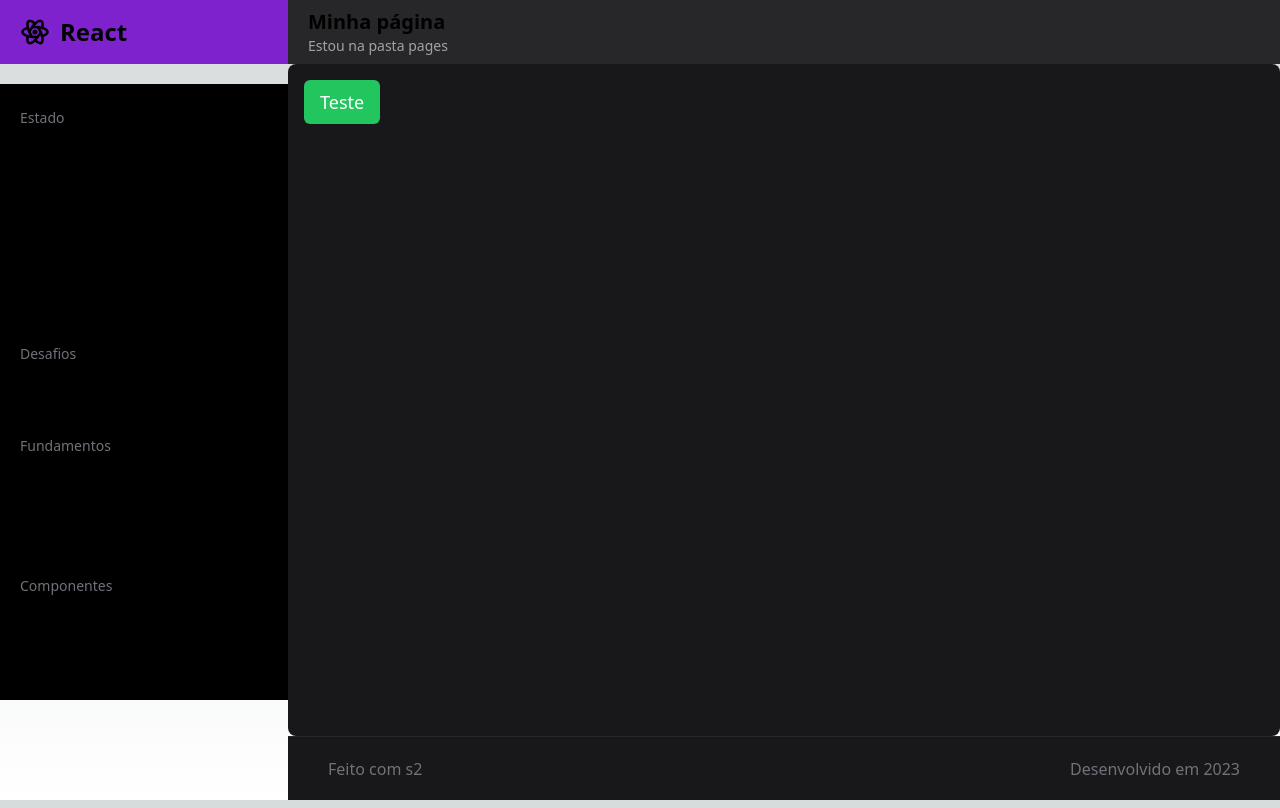
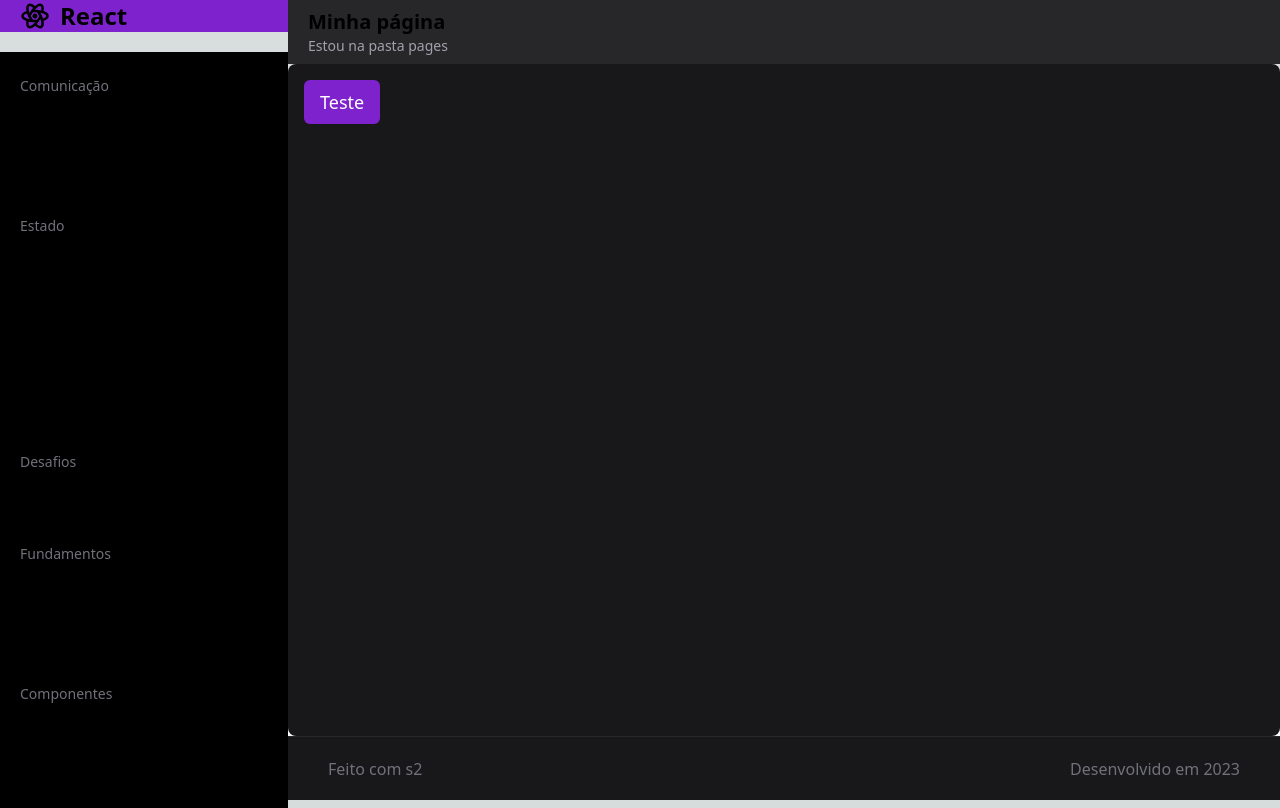
Before and after one commit to israelbulcaotavares/react-fundamentos-cod3r, a Next.js app: page /pagina in a window 1280 px wide. Built offline with nearby package versions, Linux system fonts and the light colour scheme.

Commit message:
comunicacao direta

```diff
--- /dev/null
+++ b/src/app/componente/comunicacao/direta/Botoes.tsx
@@ -0,0 +1,17 @@
+import { useState } from "react";
+import Valor from "./Valor";
+
+export default function Botoes() {
+  const [nome, setNome] = useState("");
+  return (
+    <div className="flex flex-col gap-5 bg-green-900  p-4 rounded-md m-2">
+      <div className="flex gap-5">
+        <button className="botao" onClick={() => setNome("Maria")}>Maria</button>
+        <button className="botao" onClick={() => setNome("João")}>João</button>
+        <button className="botao" onClick={() => setNome("Pedro")}>Pedro</button>
+      </div>
+      {/* <Valor texto="Teste" /> */}
+      <Valor texto={nome} />
+    </div>
+  );
+}
--- /dev/null
+++ b/src/app/componente/comunicacao/direta/Valor.tsx
@@ -0,0 +1,12 @@
+interface ValorProps {
+    texto: string
+ }
+
+
+export default function Valor(props: ValorProps){
+    return(
+        <div className=" bg-yellow-800 p-4 rounded-md text-8xl font-black">
+            {props.texto}
+        </div>
+    )
+}
--- a/src/app/components.css
+++ b/src/app/components.css
@@ -1,7 +1,7 @@
 .botao{
-    @apply bg-green-500 px-4  p-2;
+    @apply bg-purple-700 px-4  p-2;
     @apply text-white rounded-md;
-    @apply hover:bg-red-800;
+    @apply hover:bg-purple-500;
     @apply text-lg;
 
   }
--- a/src/components/Menu.tsx
+++ b/src/components/Menu.tsx
@@ -1,9 +1,20 @@
-import { Icon24Hours, Icon360View, IconBraces, IconCalculator, IconCode, IconForms, IconHome, IconNumbers } from "@tabler/icons-react";
+import { Icon24Hours, Icon360View, IconArrowDownSquare, IconBraces, IconCalculator, IconCode, IconForms, IconHome, IconNumbers } from "@tabler/icons-react";
 import MenuItem from "./MenuItem";
 
 export default function Menu() {
   return (
     <div className="flex flex-col justify-start w-72 bg-black p-2 gap-2">
+      <span className="text-sm text-zinc-500 pl-3 pt-4 ">Comunicação</span>
+      <MenuItem
+        icone={<IconArrowDownSquare />}
+        texto="Comunicação direta"
+        url="/comunicacao/direta"
+        />
+      <MenuItem
+        icone={<IconArrowDownSquare />}
+        texto="Comunicação indireta"
+        url="/comunicacao/indireta"
+        />
       <span className="text-sm text-zinc-500 pl-3 pt-4 ">Estado</span>
       <MenuItem
         icone={<IconCode />}
@@ -32,6 +43,7 @@ export default function Menu() {
         texto="Calculadora"
         url="/estado/calculadora"
         />
+
       <span className="text-sm text-zinc-500 pl-3 pt-4 ">Fundamentos</span>
       <MenuItem
         icone={<IconHome />}
--- /dev/null
+++ b/src/components/comunicacao/direta/Botoes.tsx
@@ -0,0 +1,17 @@
+import { useState } from "react";
+import Valor from "./Valor";
+
+export default function Botoes() {
+  const [nome, setNome] = useState("");
+  return (
+    <div className="flex flex-col gap-5 bg-green-900  p-4 rounded-md m-2">
+      <div className="flex gap-5">
+        <button className="botao" onClick={() => setNome("Maria")}>Maria</button>
+        <button className="botao" onClick={() => setNome("João")}>João</button>
+        <button className="botao" onClick={() => setNome("Pedro")}>Pedro</button>
+      </div>
+      {/* <Valor texto="Teste" /> */}
+      <Valor texto={nome} />
+    </div>
+  );
+}
--- /dev/null
+++ b/src/components/comunicacao/direta/Valor.tsx
@@ -0,0 +1,12 @@
+interface ValorProps {
+    texto: string
+ }
+
+
+export default function Valor(props: ValorProps){
+    return(
+        <div className=" bg-yellow-800 p-4 rounded-md text-8xl font-black">
+            {props.texto}
+        </div>
+    )
+}
--- /dev/null
+++ b/src/pages/comunicacao/direta.tsx
@@ -0,0 +1,10 @@
+import Botoes from "@/app/componente/comunicacao/direta/Botoes";
+import Pagina from "@/components/Pagina";
+
+export default function PaginaDireta(){
+    return (
+        <Pagina titulo="Comunicação Direta" subtitulo="Capítulo Comunicação">
+                <Botoes/>
+        </Pagina>
+    )
+}
```
